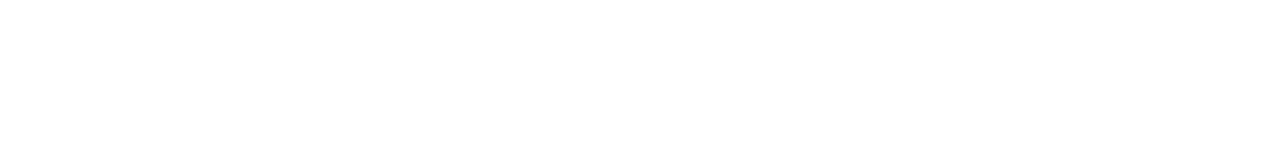
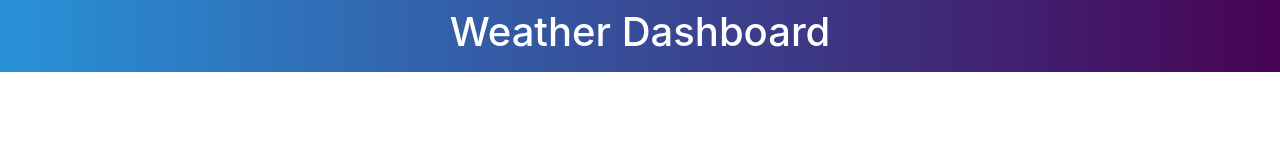
Before and after one commit to willjduncan/weather-dashboard, a plain HTML site: page index.html in a window 1280 px wide. Drawn offline with nearby package versions, Linux system fonts and the light colour scheme.

Commit message:
style header

```diff
--- a/assets/css/style.css
+++ b/assets/css/style.css
@@ -0,0 +1,8 @@
+.bg-blue {
+    /* background-color: #480355; */
+    background-image: linear-gradient(to right, #2892D7, #480355);
+    /* background-image: linear-gradient(to right, red , yellow); */
+    /* transition: all .5s ease-out; */
+    /* background-size: 1px 100px; */
+    /* background-position: 0 -10px; */
+}
--- a/index.html
+++ b/index.html
@@ -12,6 +12,11 @@
     <title>Weather Dashboard</title>
 </head>
 <body>
+    <header class="nav bg-blue d-flex justify-content-center p-2">
+        <h1 class="text-white">Weather Dashboard</h1>
+    </header>
+
+   <div class="container"></div>
 
     <script src="https://code.jquery.com/jquery-3.4.1.min.js"></script>
     <script src="https://cdnjs.cloudflare.com/ajax/libs/moment.js/2.24.0/moment.min.js"></script>
```
